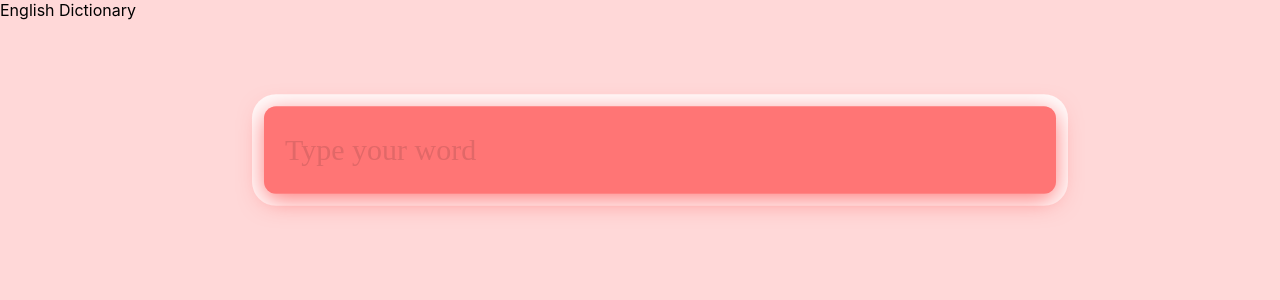
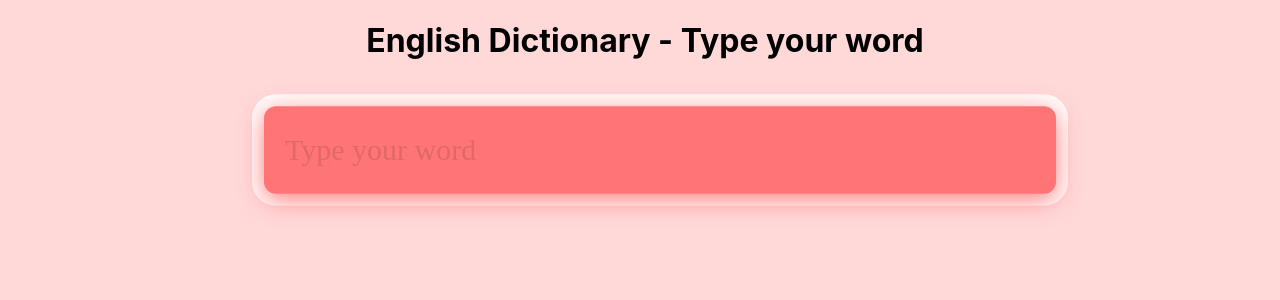
Before and after one commit to potlitel/React-English-Dictionary, a React (Vite) app: page / in a window 1280 px wide. Shown: the top 300 px of the page. Built offline with nearby package versions, Linux system fonts and the light colour scheme.

Commit message:
Se crea componente SearchButton.

```diff
--- a/src/App.jsx
+++ b/src/App.jsx
@@ -3,6 +3,7 @@ import logo from "./logo.svg";
 import "./App.css";
 import Result from "./components/Results";
 import LoadingSpinner from "./components/LoadingSpinner";
+import { SearchButton } from "./components/SearchButton";
 //import "./functions"
 
 function App() {
@@ -28,7 +29,7 @@ function App() {
       setMean(dataJ);
       console.log(dataJ);
       setMain(dataJ[0]);
-      console.log(dataJ[0]);
+      //console.log(dataJ[0]);
       const url = dataJ[0].phonetics[0].audio;
       setAudio(url);
     } else {
@@ -62,12 +63,7 @@ function App() {
               />
             </div>
             {word ? (
-              <div class="td" id="s-cover">
-                <button onClick={Search} disabled={isLoading}>
-                  <div id="s-circle"></div>
-                  <span></span>
-                </button>
-              </div>
+              <SearchButton search={Search} isLoading={isLoading} />
             ) : null}
           </div>
         </form>
@@ -80,8 +76,8 @@ function App() {
             <Result mean={mean} main={main} audio={audio} />
           )
         ) : (
-          <div className="fs-1 text-capitalize text-center fw-bold text-decoration-underline text-white bg-dark extra">
-            English Dictionary
+          <div className="box box4" style={{ textAlign: "center" }}>
+            <h1>English Dictionary - Type your word</h1>
           </div>
         )}
       </div>
--- /dev/null
+++ b/src/components/SearchButton.jsx
@@ -0,0 +1,10 @@
+export function SearchButton({ search, isLoading }) {
+  return (
+    <div class="td" id="s-cover">
+      <button onClick={search} disabled={isLoading}>
+        <div id="s-circle"></div>
+        <span></span>
+      </button>
+    </div>
+  );
+}
```
Also changed, not shown: src/components/Results.jsx (+5 -14 lines).
